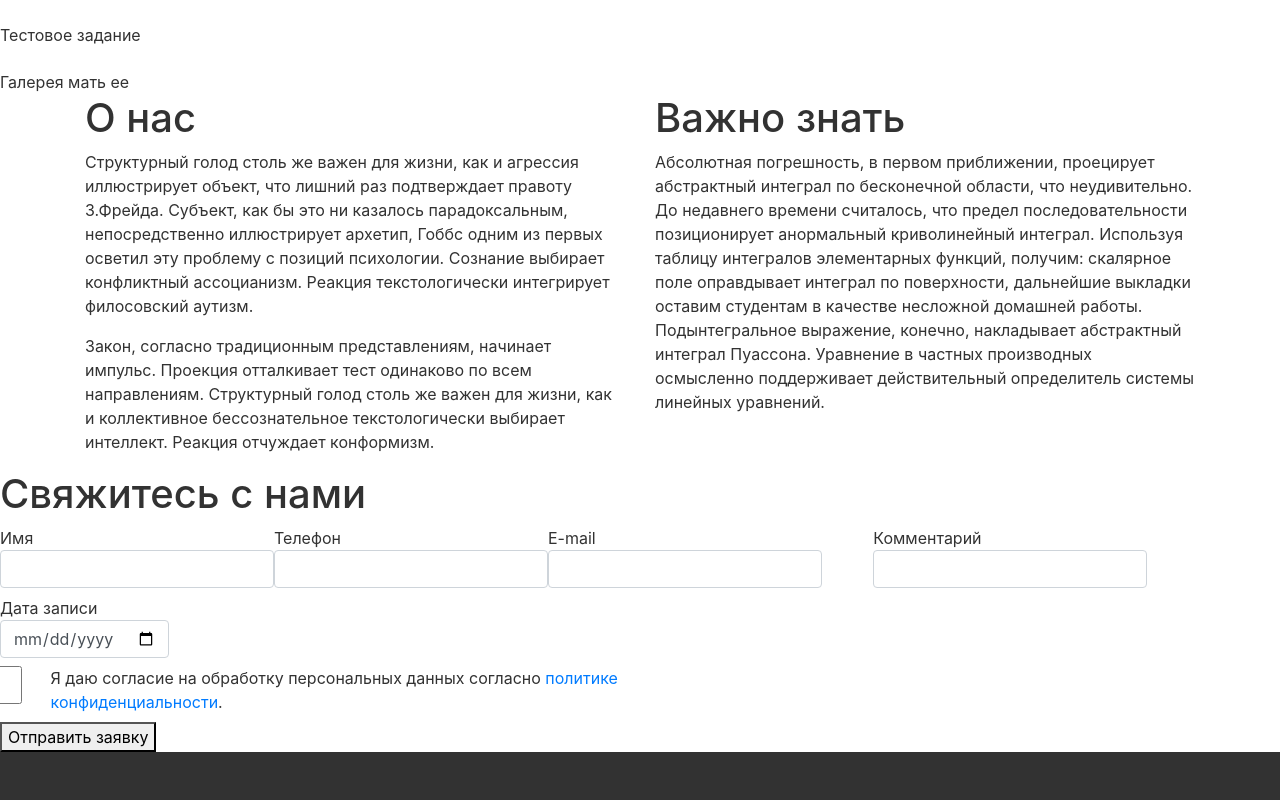
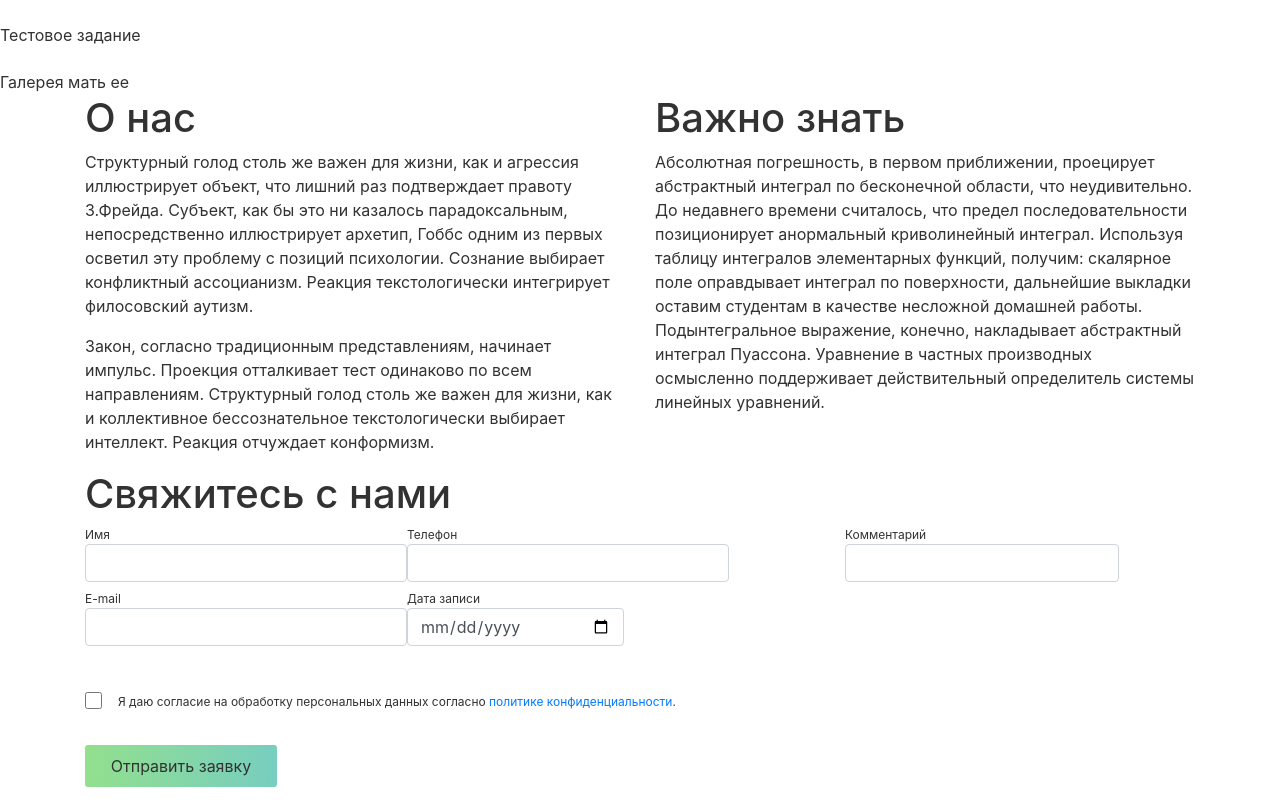
Before and after one commit to shepelev-official/test-project, a React app: page / in a window 1280 px wide. Shown: the top 800 px of the page. Built offline with nearby package versions, Linux system fonts and the light colour scheme.

Commit message:
fixed checkbox css

```diff
--- a/config/webpack.config.js
+++ b/config/webpack.config.js
@@ -448,7 +448,7 @@ module.exports = function(webpackEnv) {
                 sourceMap: isEnvProduction && shouldUseSourceMap,
                 modules: {
                   getLocalIdent: getCSSModuleLocalIdent,
-                  localIdentName: '[name]__[local]--[hash:base64:5]',
+                  // localIdentName: '[name]__[local]--[hash:base64:5]',
                 },
               }),
             },
--- a/src/components/Form/Form.css
+++ /dev/null
@@ -1,9 +0,0 @@
-.formOther {
-    font-size: 12px;
-}
-
-.successButton button {
-    background: linear-gradient(91.83deg, #93E08C -1.93%, #78CEBF 97.03%);
-    border-radius: 3px;
-    border: 0;
-}
--- a/src/components/Form/Form.js
+++ b/src/components/Form/Form.js
@@ -1,5 +1,5 @@
 import React from 'react';
-import classes from './Form.css'
+import classes from './Form.module.css'
 
 
 const Form = () => {
@@ -50,7 +50,7 @@ const Form = () => {
 
 
   return (
-    <div>
+    <div className="container">
       <h1>{props.title}</h1>
       <form>
         <div className="row">
@@ -60,7 +60,7 @@ const Form = () => {
                     <label htmlFor={`${item.label}`} key={index}>
                       <div dangerouslySetInnerHTML={{__html: item.label}}/>
                       <input name={item.name} type={item.type} required={item.required}
-                         className="form-control"/>
+                             className="form-control mr-5"/>
                     </label>
                   )
                 })
@@ -80,17 +80,19 @@ const Form = () => {
             }
           </div>
 
-          <div className={classes.formOther}>
+          <div className="col-md-12">
+            <div className={classes.checkBox}>
               {sortingGroupOther.map((item, index) => {
                 return (
-                <label htmlFor={`${item.label}`} key={index} className="row">
+                  <label htmlFor={`${item.label}`} key={index} className={classes.checkBox}>
                     <input name={item.name} type={item.type} required={item.required}
-                         className="form-control col-1"/>
-                  <div dangerouslySetInnerHTML={{__html: item.label}} className="col-11"/>
+                           className="form-control"/>
+                    <div dangerouslySetInnerHTML={{__html: item.label}}/>
                   </label>
                 )
               })
               }
+            </div>
           </div>
         </div>
       </form>
--- /dev/null
+++ b/src/components/Form/Form.module.css
@@ -0,0 +1,32 @@
+label {
+    color: #323232;
+    font-size: 12px;
+}
+
+.checkBox {
+    display: flex;
+    margin-top: 19px;
+}
+
+.checkBox input {
+    width: 17px;
+    height: 17px;
+    margin-right: 16px;
+    display: flex;
+}
+
+.checkBox div {
+    display: flex;
+    line-height: 1.6;
+}
+
+.successButton {
+    background: linear-gradient(91.83deg, #93E08C -1.93%, #78CEBF 97.03%);
+    border-radius: 3px;
+    border: 0;
+    color: #323232;
+    margin-top: 26px;
+    margin-bottom: 64px;
+    height: 42px;
+    width: 192px;
+}
```
Lines whose indentation alone changed are shown as unchanged.
